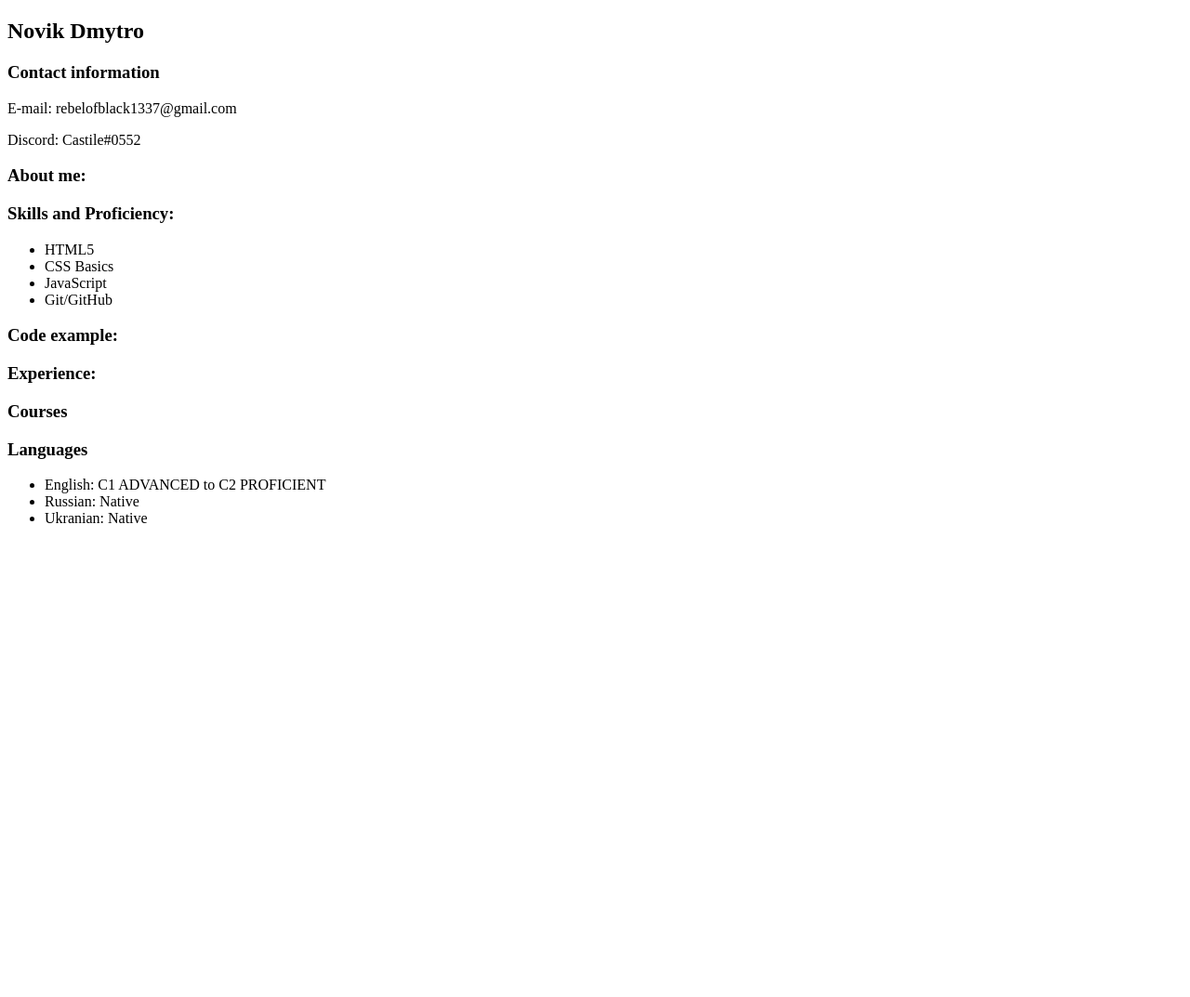
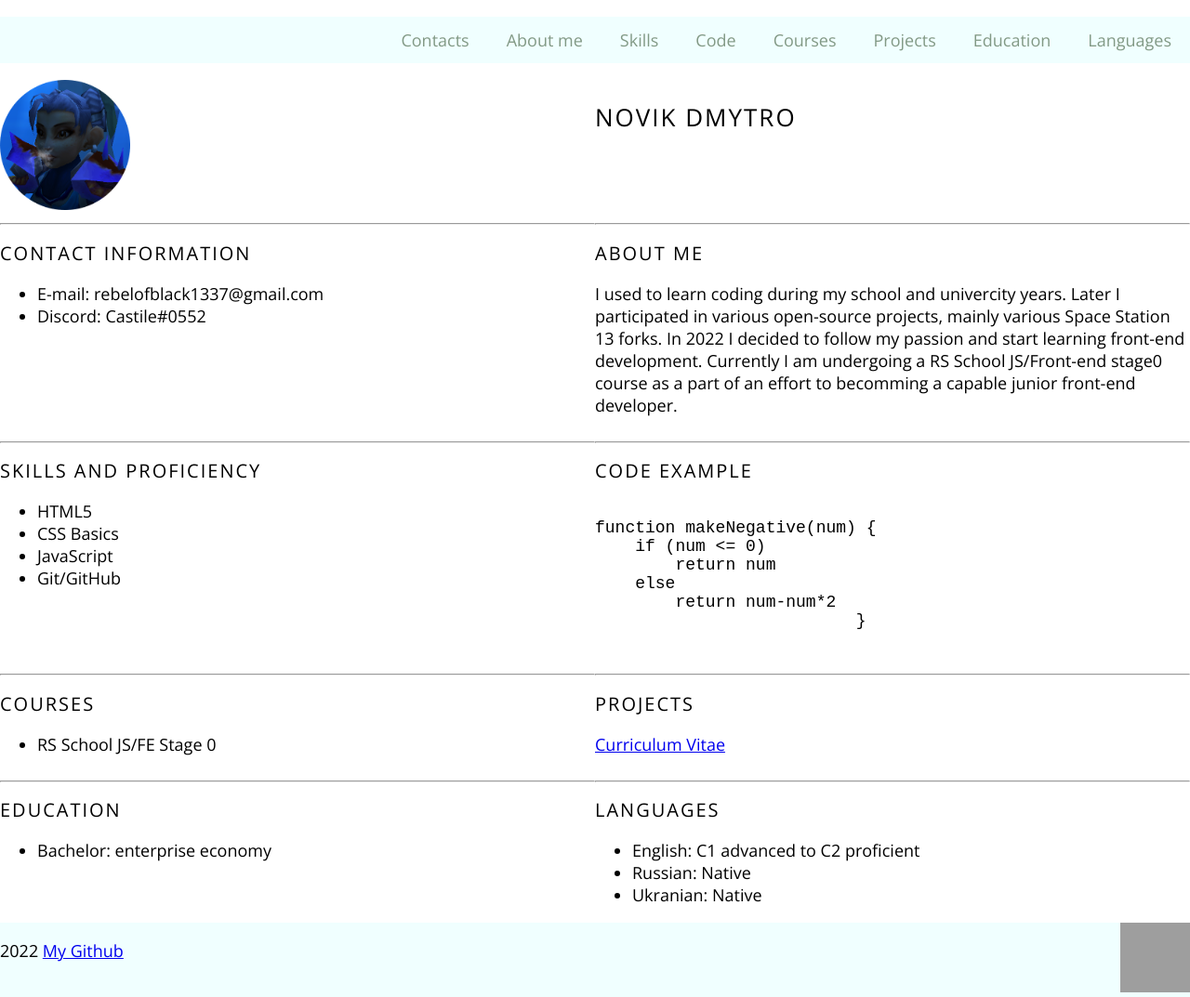
Before and after one commit to rebel228/rsschool-cv, a plain HTML site: page index.html in a window 1280 px wide. Shown: the whole page at 93% size. Before the commit the page ends 800 px from the top, so only its background shows below. Drawn offline with nearby package versions, Linux system fonts and the light colour scheme; grey boxes are pictures that could not be loaded.

Commit message:
feat: CV develop

```diff
--- a/index.html
+++ b/index.html
@@ -1,33 +1,149 @@
 <!DOCTYPE html>
-
 <html lang="en">
 <head>
     <meta charset="UTF-8">
-    <title>Novik Dmytro CV</title>
-    <link rel="stylesheet" href="css/styles.css?v=1.0">
+    <meta http-equiv="X-UA-Compatible" content="IE=edge">
+    <meta name="viewport" content="width=device-width, initial-scale=1.0">
+    <title>CV</title>
+    <link rel="stylesheet" href="style.css">
+    <link rel="icon" href="assets/img/favicon.ico">
+    <link rel="preconnect" href="https://fonts.googleapis.com">
+    <link rel="preconnect" href="https://fonts.gstatic.com" crossorigin>
+    <link href="https://fonts.googleapis.com/css2?family=Open+Sans:wght@300;400&display=swap" rel="stylesheet">
 </head>
+
 <body>
-    <h2>Novik Dmytro</h2>
-    <h3>Contact information</h3>
-    <p>E-mail: rebelofblack1337@gmail.com</p>
-    <p>Discord: Castile#0552</p>
-    <h3>About me:</h3>
-    <h3>Skills and Proficiency:</h3>
+    <header>
+        <div class="backgroud-card">
+            <div class="container">
+                <nav>
+                    <ul class="nav-list">
+                        <li class="nav-item"><a href="#Contacts" class="nav-link">Contacts</a></li>
+                        <li class="nav-item"><a href="#About-me" class="nav-link">About me</a></li>
+                        <li class="nav-item"><a href="#Skills" class="nav-link">Skills</a></li>
+                        <li class="nav-item"><a href="#Code" class="nav-link">Code</a></li>
+                        <li class="nav-item"><a href="#Courses" class="nav-link">Courses</a></li>
+                        <li class="nav-item"><a href="#Projects" class="nav-link">Projects</a></li>
+                        <li class="nav-item"><a href="#Education" class="nav-link">Education</a></li>
+                        <li class="nav-item"><a href="#Languages" class="nav-link">Languages</a></li>
+                    </ul>
+                </nav>
+        </div>
+            </div>
+            <div class="container header-container">
+                <div class="section">
+                    <img src="./assets/img/avatar.png" alt="avatar" width="140">
+                </div>
+                <section class="section" id="profile">
+                    <h1 class="section-h1">Novik Dmytro</h1>
+                </section>
+            </div>
+    </header>
+
+    <main>
+        <div class="container main-container">
+            <section class="section" id="contacts-s">
+                <hr>
+                <div id ="Contacts">
+                    <h2 class="section-h2">Contact information</h2>
+                    <ul>
+                        <li>E-mail: rebelofblack1337@gmail.com</li>
+                        <li>Discord: Castile#0552</li>
+                    </ul>
+                </div>
+            </section>
+
+            <section class="section" id="about-me-s">
+                <hr>
+                <div id ="About-me">
+                    <h2 class="section-h2">About me</h2>
+                    <p>I used to learn coding during my school and univercity years. Later I participated in various open-source projects, mainly various Space Station 13 forks. In 2022 I decided to follow my passion and start learning front-end development. Currently I am undergoing a RS School JS/Front-end stage0 course as a part of an effort to becomming a capable junior front-end developer.</p>
+                </div>
+            </section>
+
+            <section class="section" id="skills-s">
+                <hr>
+                <div id ="Skills">
+                    <h2 class="section-h2">Skills and Proficiency</h2>
                     <ul>
                         <li>HTML5</li>
                         <li>CSS Basics</li>
                         <li>JavaScript</li>
                         <li>Git/GitHub</li>
                     </ul>
-    <h3>Code example:</h3>
-    <h3>Experience:</h3>
-    <h3>Courses</h3>
-    <h3>Languages</h3>
+                </div>
+            </section>
+
+            <section class="section" id="code-s">
+                <hr>
+                <div id ="Code">
+                    <h2 class="section-h2">Code Example</h2>
+                    <pre><code>
+function makeNegative(num) {
+    if (num &lt;= 0)
+        return num
+    else
+        return num-num*2
+                          }
+                    </code></pre>
+                </div>
+            </section>
+
+            <section class="section" id="courses-s">
+                <hr>
+                <div id ="Courses">
+                    <h2 class="section-h2">Courses</h2>
                     <ul>
-        <li>English: C1 ADVANCED to C2 PROFICIENT</li>
+                        <li>RS School JS/FE Stage 0</li>
+                    </ul>
+                </div>
+            </section>
+
+            <section class="section" id="projects-s">
+                <hr>
+                <div id ="Projects">
+                    <h2 class="section-h2">Projects</h2>
+                    <p><a href="https://github.com/rebel228/rsschool-cv/blob/gh-pages/cv.md">Curriculum Vitae</a></p>
+                </div>
+            </section>
+
+            <section class="section" id="education-s">
+                <hr>
+                <div id ="Education">
+                    <h2 class="section-h2">Education</h2>
+                    <ul>
+                        <li>Bachelor: enterprise economy</li>
+                    </ul>
+                </div>
+            </section>
+
+            <section class="section" id="languages-s">
+                <hr>
+                <div id ="Languages">
+                    <h2 class="section-h2">Languages</h2>
+                    <ul>
+                        <li>English: C1 advanced to C2 proficient</li>
                         <li>Russian: Native</li>
                         <li>Ukranian: Native</li>
                     </ul>
-    <script src="js/scripts.js"></script>
+                </div>
+            </section>
+        </div>
+    </main>
+
+    <footer>
+        <div class="backgroud-card">
+            <div class="container main-container">
+                <div class="section" id="footer-git">
+                    <p>2022 <a href="https://github.com/rebel228">My Github</a></p>
+                </div>
+
+                <div class="section" id="rs-school-url">
+                    <a href="https://rs.school/js/"><img src="https://rs.school/images/rs_school_js.svg" alt="rs-school" width="75" height="75"></a>
+                </div>
+            </div>
+        </div>
+    </footer>
+
 </body>
 </html>
--- a/style.css
+++ b/style.css
@@ -0,0 +1,92 @@
+* {
+    box-sizing: border-box;
+  }
+
+body {
+    font-family: 'Open Sans', sans-serif;
+    font-size: 18px;
+    font-weight: 300;
+    min-height: 100vh;
+    margin: 0;
+    padding: 0;
+    display: flex;
+    flex-direction: column;
+    justify-content: space-between;
+}
+
+html {
+    scroll-behavior: smooth;
+}
+
+.container {
+    max-width: 1440px;
+    margin: 0 auto;
+}
+
+.section-h2 {
+    font-size: 20px;
+    font-weight: 400;
+    text-transform: uppercase;
+    letter-spacing: 2px;
+}
+
+.section-h1 {
+    font-size: 26px;
+    font-weight: 400;
+    text-transform: uppercase;
+    letter-spacing: 2px;
+}
+
+.backgroud-card {
+    background-color: azure;
+}
+
+.nav-list {
+    display: flex;
+    justify-content: flex-end;
+    align-items: center;
+    list-style: none;
+}
+
+.nav-link {
+    padding: 0 20px;
+    line-height: 50px;
+    transition: .3s;
+}
+
+.nav-item a {
+    color: #829985;
+    text-decoration: none;
+    transition: color 0.5s;
+}
+
+.nav-item a:hover {
+    color: #4d2323;
+}
+
+.main-container {
+    display: flex;
+    flex-wrap: wrap;
+    max-width: 1440px;
+}
+
+.header-container {
+    display: flex;
+    flex-wrap: wrap;
+    max-width: 1440px;
+}
+
+.section {
+    width: 50%;
+}
+
+@media (max-width: 768px) {
+    .section {
+        width: 100%;
+        }
+    }
+
+#rs-school-url {
+    display: flex;
+    justify-content: flex-end;
+}
```
Also changed, not shown: assets/img/avatar.png (added), assets/img/favicon.ico (added). Lines whose indentation alone changed are shown as unchanged.
